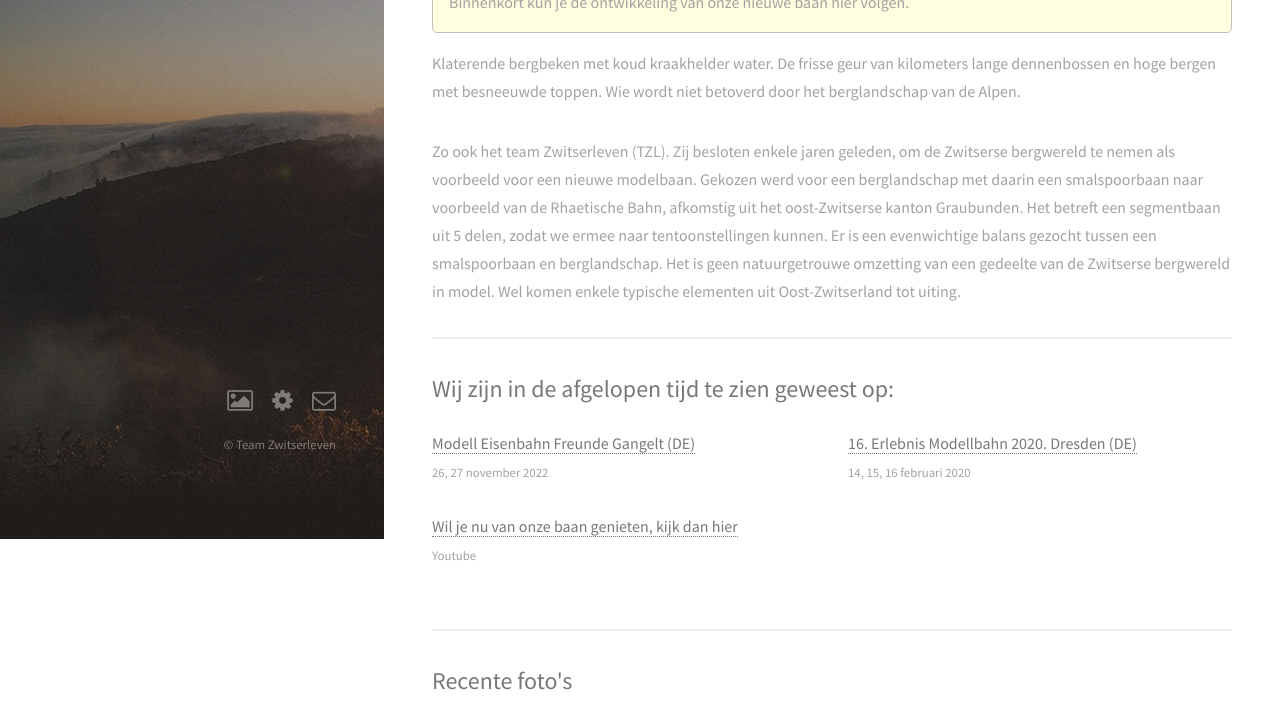
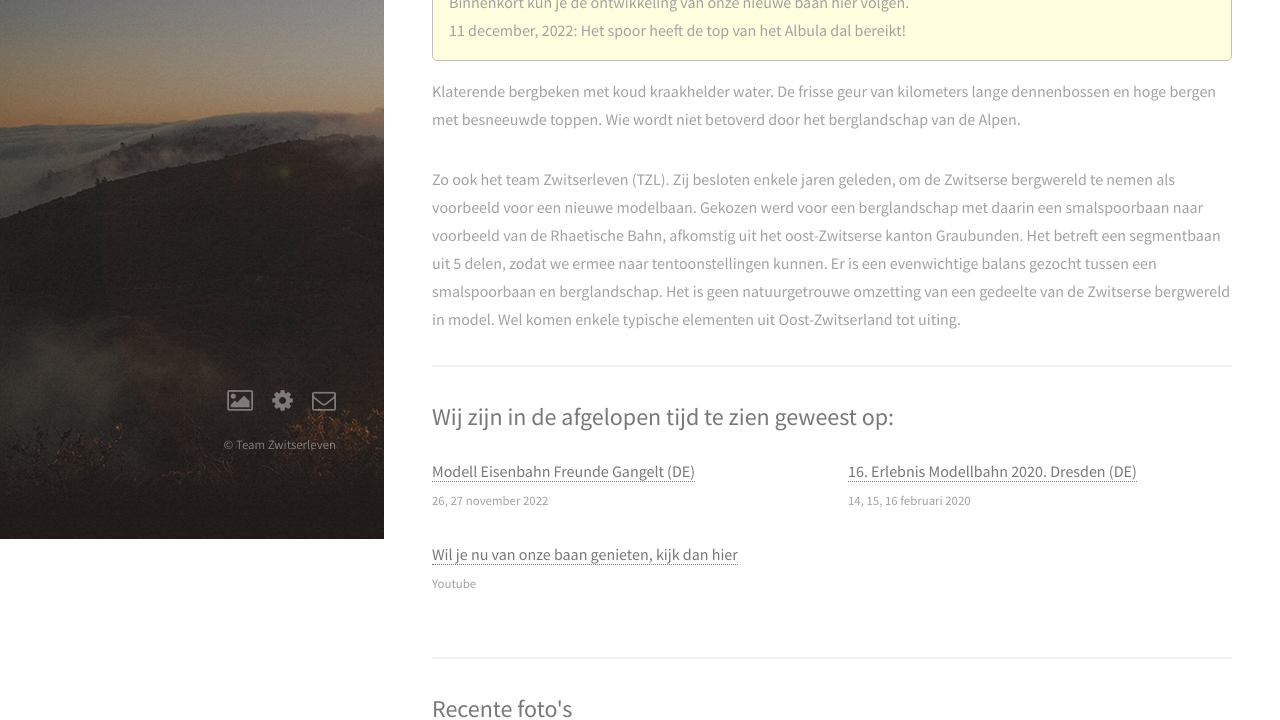
Before and after one commit to TeamZwitserleven/TeamZwitserleven.github.io, a plain HTML site: page index.html in a window 1280 px wide. Shown: the part 261-981 px from the top of the page. Drawn offline with Linux system fonts and the light colour scheme.

Commit message:
Deploying to master from @ TeamZwitserleven/website@3af415411500bd797ed87d8183b9fd144111de4f 🚀

```diff
--- a/index.html
+++ b/index.html
@@ -31,7 +31,7 @@
 	</header>
 
 	<div class="news">
-	<p>Welkom in het Albula dal</p><p></p><p>Wij zijn hard bezig met onze nieuwe modelspoor baan. De Albula baan.</p><p>Binnenkort kun je de ontwikkeling van onze nieuwe baan hier volgen.</p>
+	<p>Welkom in het Albula dal</p><p></p><p>Wij zijn hard bezig met onze nieuwe modelspoor baan. De Albula baan.</p><p>Binnenkort kun je de ontwikkeling van onze nieuwe baan hier volgen.</p><p></p><p>11 december, 2022: Het spoor heeft de top van het Albula dal bereikt!</p>
 	</div>
 
 	<p>Klaterende bergbeken met koud kraakhelder water. De frisse geur van kilometers lange dennenbossen en hoge bergen met besneeuwde toppen. Wie wordt niet betoverd door het berglandschap van de Alpen.</p><p>Zo ook het team Zwitserleven (TZL). Zij besloten enkele jaren geleden, om de Zwitserse bergwereld te nemen als voorbeeld voor een nieuwe modelbaan. Gekozen werd voor een berglandschap met daarin een smalspoorbaan naar voorbeeld van de Rhaetische Bahn, afkomstig uit het oost-Zwitserse kanton Graubunden. Het betreft een segmentbaan uit 5 delen, zodat we ermee naar tentoonstellingen kunnen. Er is een evenwichtige balans gezocht tussen een smalspoorbaan en berglandschap.<!-- raw HTML omitted --> Het is geen natuurgetrouwe omzetting van een gedeelte van de Zwitserse bergwereld in model. Wel komen enkele typische elementen uit Oost-Zwitserland tot uiting.</p>
```
